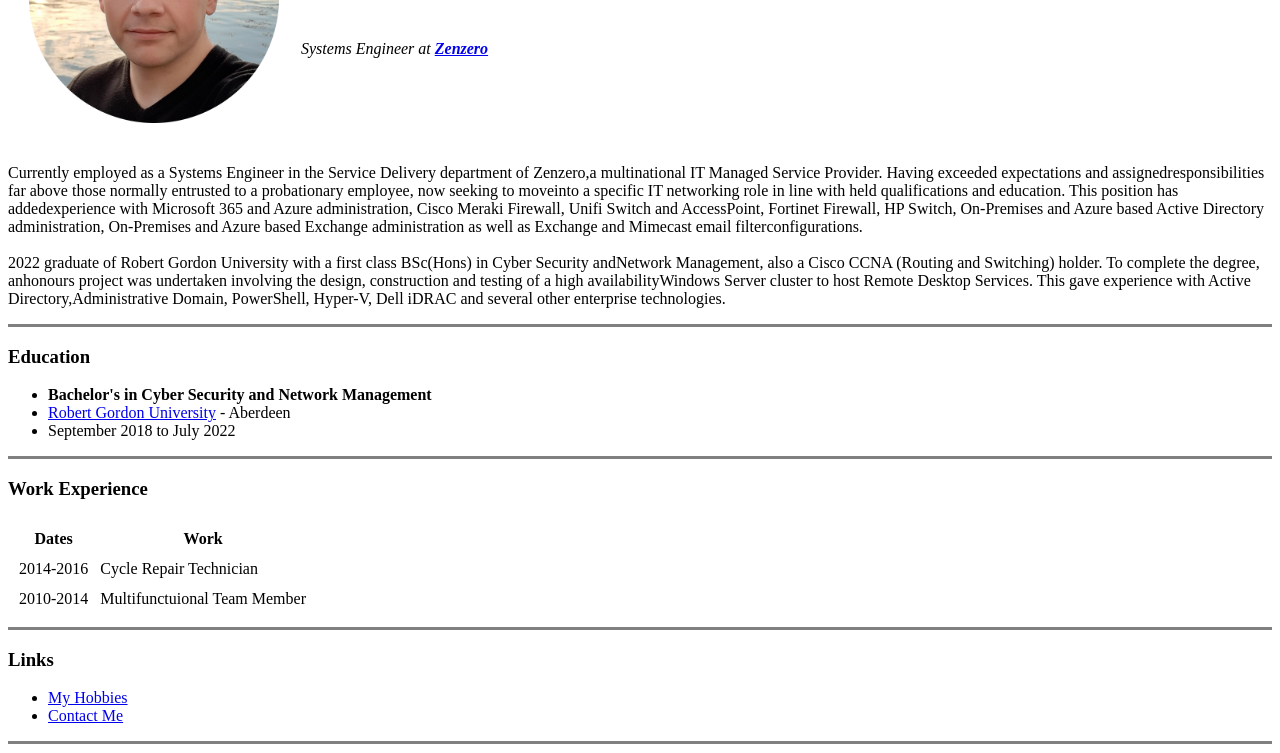
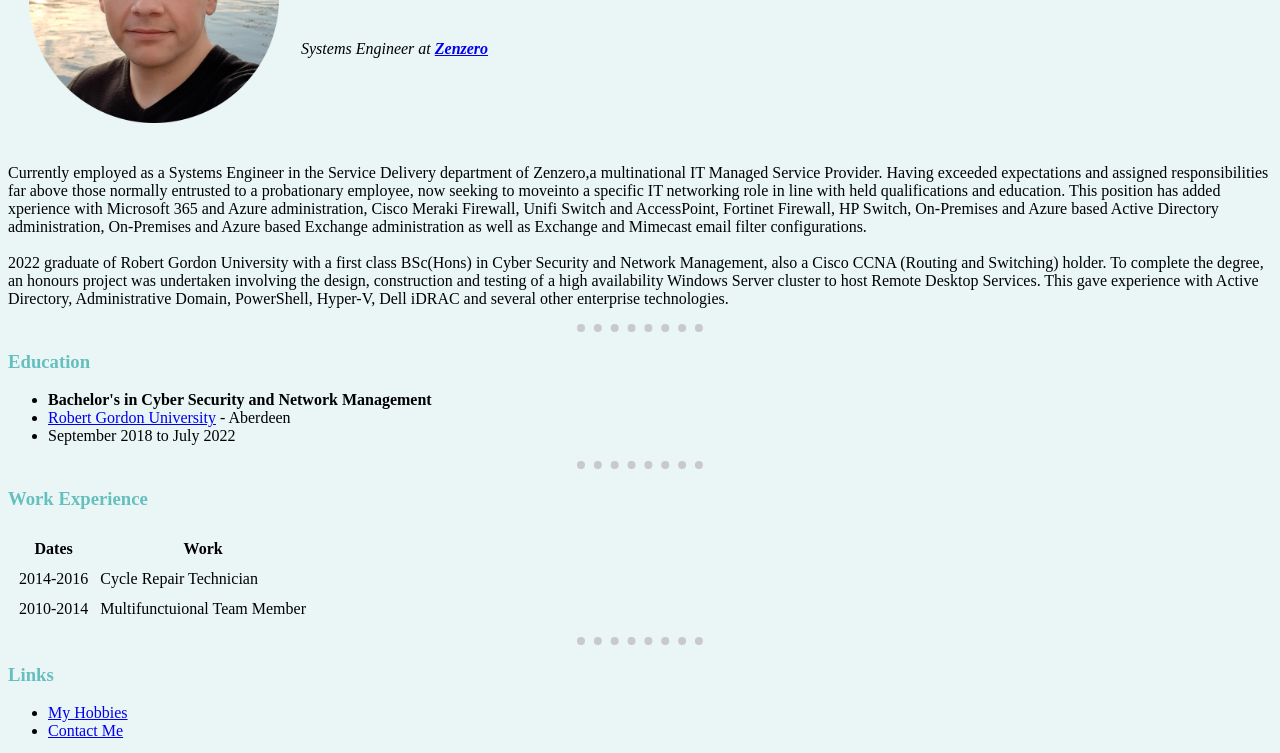
Before and after one commit to JAnglesea/cv, a plain HTML site: page index.html in a window 1280 px wide. Shown: the part 156-909 px from the top of the page. Drawn offline with Linux system fonts and the light colour scheme.

Commit message:
Added style

```diff
--- /dev/null
+++ b/css/styles.css
@@ -0,0 +1,16 @@
+body{
+    background-color: #EAF6F6;
+}
+hr{
+    border-top: 8px dotted rgb(201, 201, 201);
+    border-bottom: none;
+    border-left: none;
+    border-right:none;
+    width: 10%;
+}
+h1 {
+    color: #66BFbF;
+}
+h3 {
+    color: #66BFbF;
+}
--- a/index.html
+++ b/index.html
@@ -5,9 +5,10 @@
 <head>
     <meta charset="UTF-8">
     <title>My Website</title>
+    <link rel="stylesheet" href="css/styles.css">
 </head>
 
-<body>
+<body >
     <table cellspacing="20">
         <tr>
             <td><img width="250" height="250" src="selfie.png" alt="Headshot of Jeremy"></td>
@@ -19,24 +20,24 @@
         </tr>
     </table>
     <p>Currently employed as a Systems Engineer in the Service Delivery department of Zenzero,a multinational IT Managed
-        Service Provider. Having exceeded expectations and assignedresponsibilities far above those normally entrusted
+        Service Provider. Having exceeded expectations and assigned responsibilities far above those normally entrusted
         to a probationary employee, now seeking to moveinto a specific IT networking role in line with held
-        qualifications and education. This position has addedexperience with Microsoft 365 and Azure administration,
+        qualifications and education. This position has added xperience with Microsoft 365 and Azure administration,
         Cisco Meraki Firewall, Unifi Switch and AccessPoint, Fortinet Firewall, HP Switch, On-Premises and Azure based
         Active Directory administration, On-Premises and Azure based Exchange administration as well as Exchange and
-        Mimecast email filterconfigurations.<br><br> 2022 graduate of Robert Gordon University with a first class
-        BSc(Hons) in Cyber Security andNetwork Management, also a Cisco CCNA (Routing and Switching) holder. To complete
-        the degree, anhonours project was undertaken involving the design, construction and testing of a high
-        availabilityWindows Server cluster to host Remote Desktop Services. This gave experience with Active
-        Directory,Administrative Domain, PowerShell, Hyper-V, Dell iDRAC and several other enterprise technologies.</p>
-    <hr size="3" noshade=$0>
+        Mimecast email filter configurations.<br><br> 2022 graduate of Robert Gordon University with a first class
+        BSc(Hons) in Cyber Security and Network Management, also a Cisco CCNA (Routing and Switching) holder. To complete
+        the degree, an honours project was undertaken involving the design, construction and testing of a high
+        availability Windows Server cluster to host Remote Desktop Services. This gave experience with Active
+        Directory, Administrative Domain, PowerShell, Hyper-V, Dell iDRAC and several other enterprise technologies.</p>
+    <hr>
     <h3>Education</h3>
     <ul>
         <li><strong>Bachelor's in Cyber Security and Network Management</strong></li>
         <li><a href="https://www.rgu.ac.uk/">Robert Gordon University</a> - Aberdeen</li>
         <li>September 2018 to July 2022</li>
     </ul>
-    <hr size="3" noshade=$0>
+    <hr>
     <h3>Work Experience</h3>
     <table cellspacing="10">
         <thead>
@@ -55,13 +56,13 @@
             <td>Multifunctuional Team Member</td>
         </tr>
     </table>
-    <hr size="3" noshade=$0>
+    <hr>
     <h3>Links</h3>
     <ul>
         <li><a href="hobbies.html">My Hobbies</a></li>
         <li><a href="contact.html">Contact Me</a></li>
     </ul>
-    <hr size="3" noshade=$0>
+    <hr>
     <h3>Skills</h3>
     <table>
         <td>
@@ -121,7 +122,7 @@
             </table>
         </td>
     </table>
-    <hr size="3" noshade=$0>
+    <hr>
 </body>
 
 </html>
```
Also changed, not shown: contact.html (+1 -0 lines), hobbies.html (+1 -1 lines).
